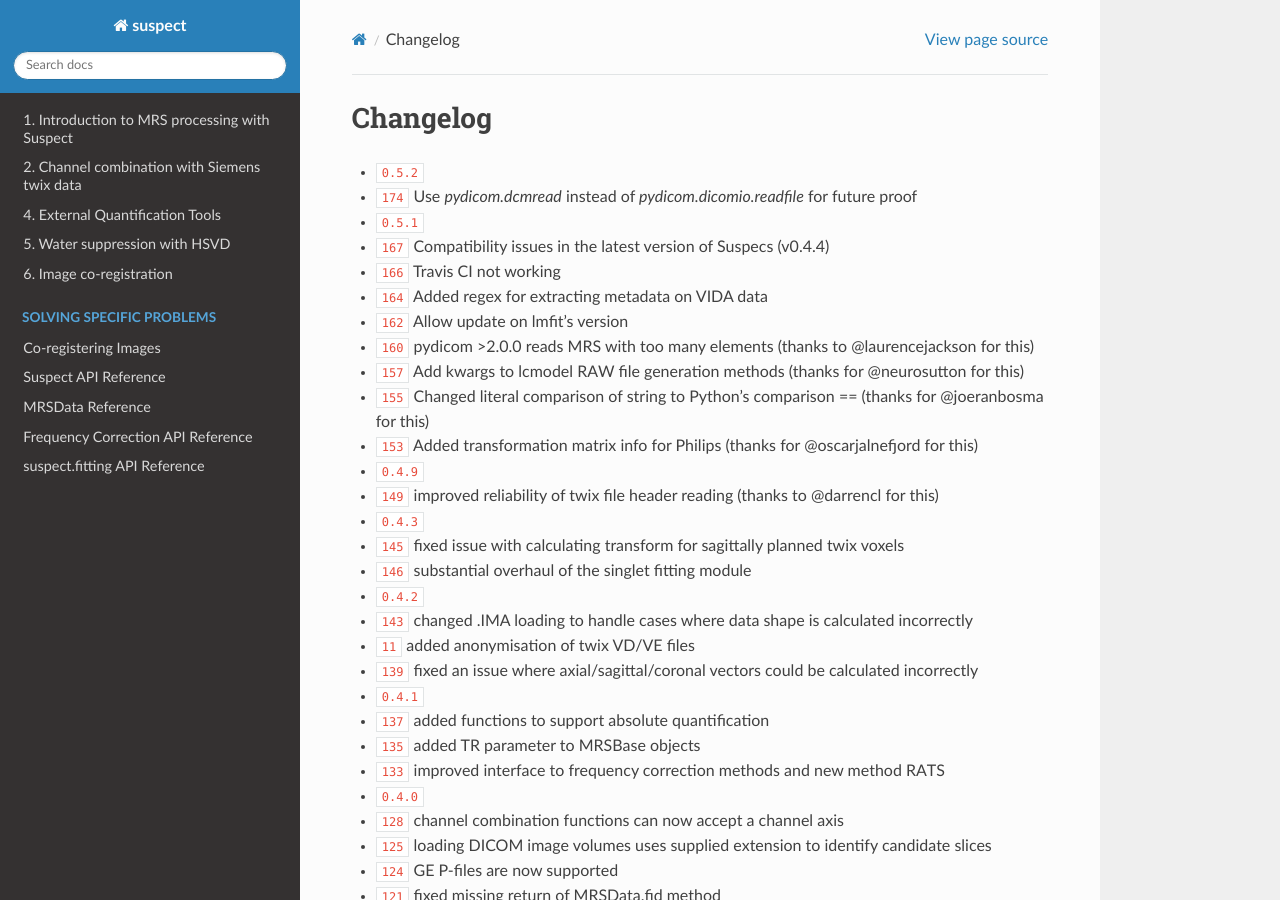
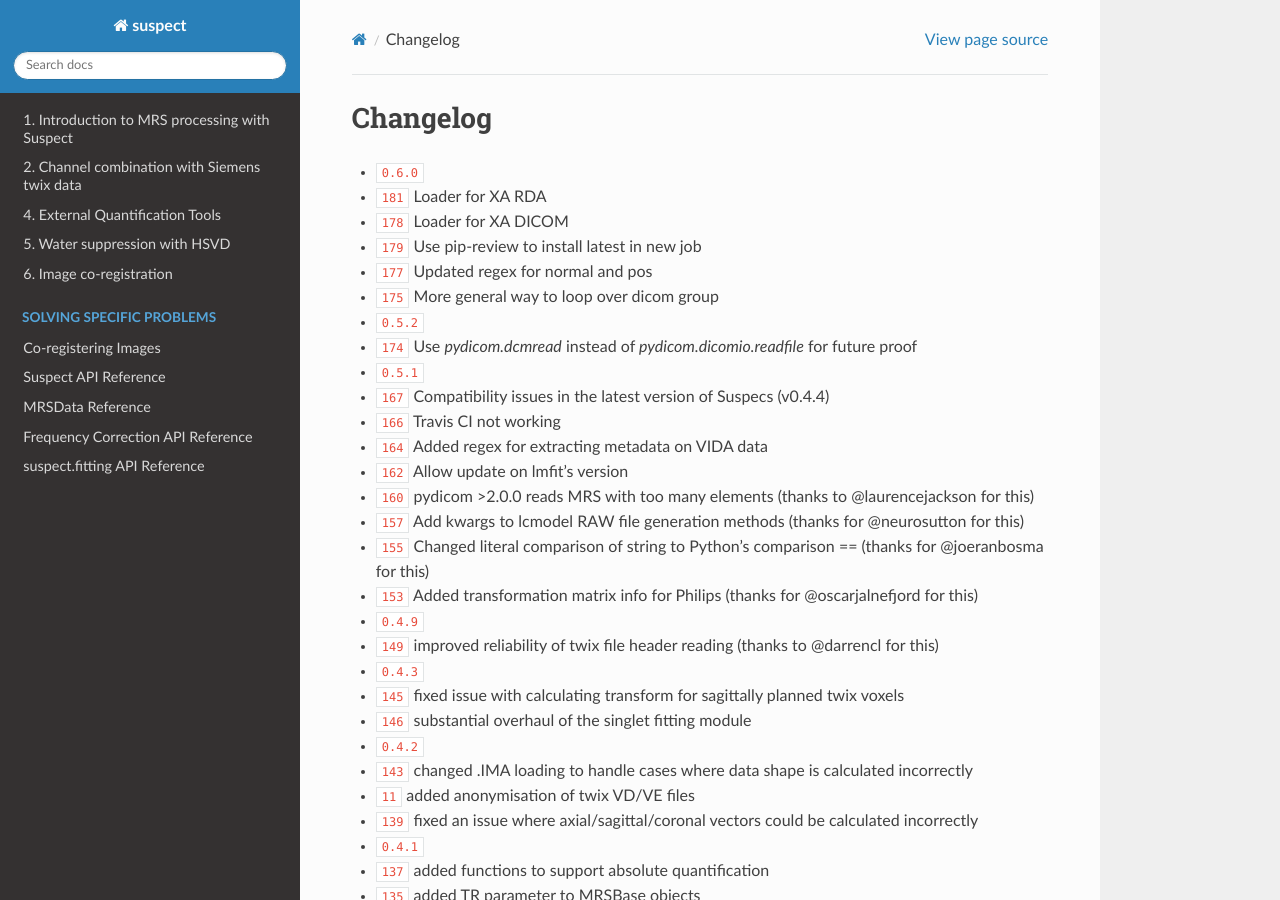
Before and after one commit to openmrslab/suspect, a Sphinx documentation site: the page built from docs/changelog.rst, in a window 1280 px wide and 900 px high. Built offline with Sphinx 7.4.7 and the Read the Docs theme 3.1.0, drawn with Linux system fonts in a browser that asks for light colours; pages that are not in the unit, such as notebooks, are missing from menus; cross-references to code outside the pages are shown as plain code.

Commit message:
Update version and changelog

```diff
--- a/docs/changelog.rst
+++ b/docs/changelog.rst
@@ -4,6 +4,12 @@
 Changelog
 =========
 
+* :release:`0.6.0 <13/09/24>`
+* :support:`181` Loader for XA RDA
+* :support:`178` Loader for XA DICOM
+* :support:`179` Use pip-review to install latest in new job
+* :bug:`177` Updated regex for normal and pos
+* :bug:`175` More general way to loop over dicom group
 * :release:`0.5.2 <13/09/24>`
 * :bug:`174` Use `pydicom.dcmread` instead of `pydicom.dicomio.readfile` for future proof
 * :release:`0.5.1 <08/08/24>`
--- a/suspect/_version.py
+++ b/suspect/_version.py
@@ -1 +1 @@
-__version__ = "0.5.2"
+__version__ = "0.6.0"
```
